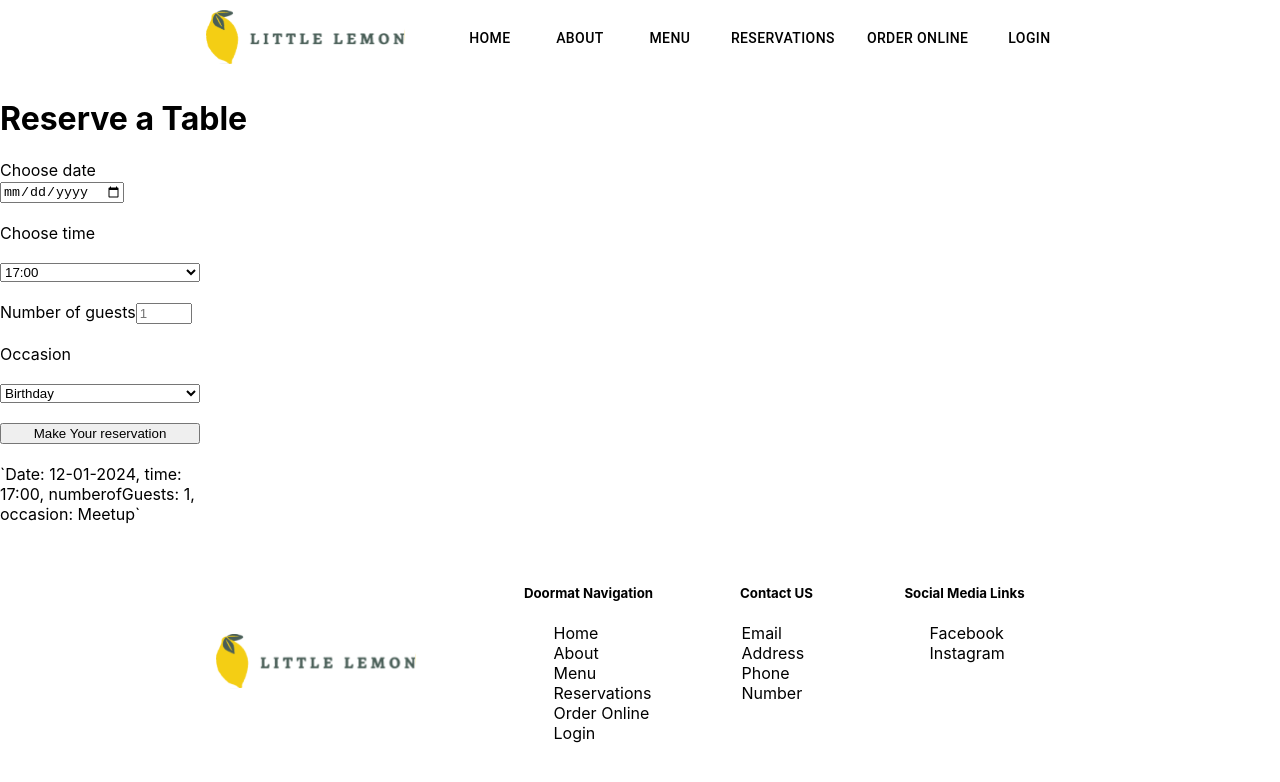
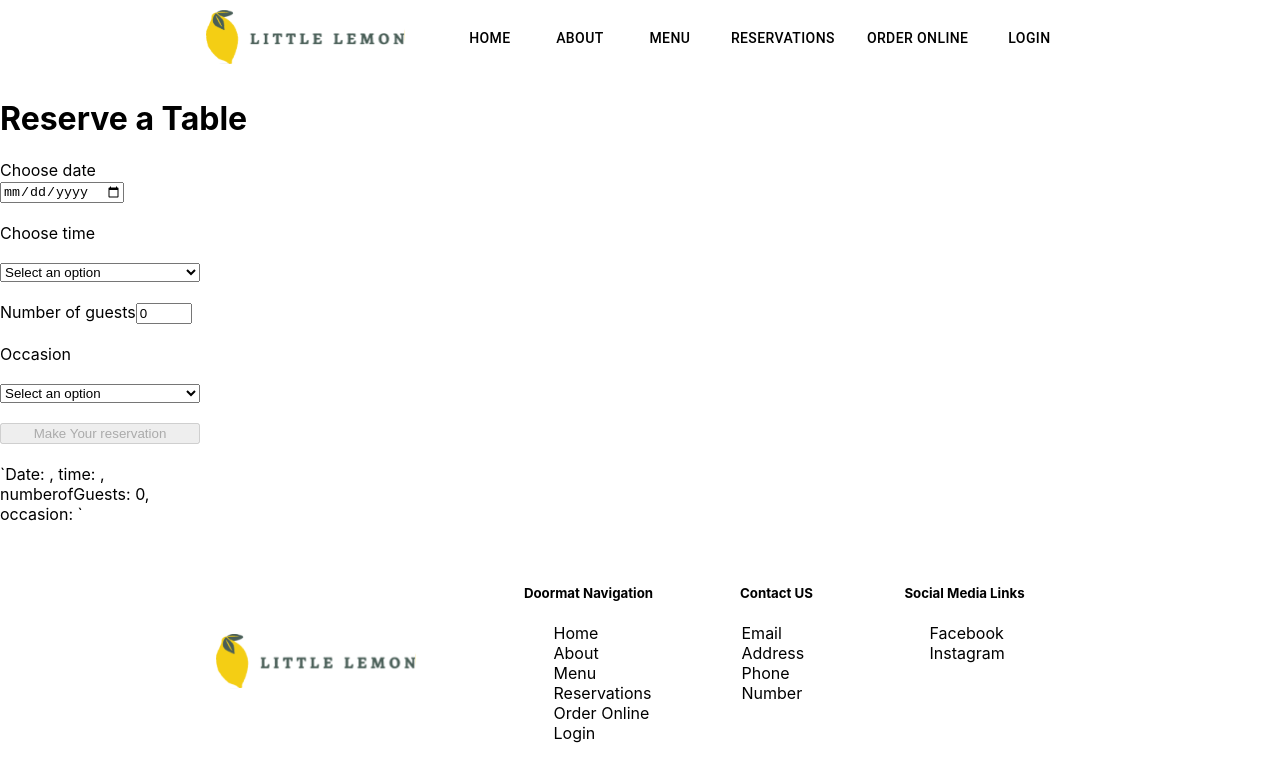
Before and after one commit to tselane2110/littlelemon-capstone-project, a React (Create React App) app: page /bookingPage in a window 1280 px wide. Shown: the top 782 px of the page. Built offline with nearby package versions, Linux system fonts and the light colour scheme.

Commit message:
add: form-validation

```diff
--- a/src/BookingsAPI.js
+++ b/src/BookingsAPI.js
@@ -30,7 +30,14 @@ const formatTime = (time) => {
 };
 
 function submitAPI(formData) {
-    return true;
+    const formFields = (formData.date !== "") && (formData.time !== "") && (formData.numberOfGuests !== 0) && (formData.occasion !== "");
+    if(formFields === true){
+        return true
+    }
+    else{
+        return false
+    }
+
 }
 
 export {fetchAPI, submitAPI};
--- a/src/components/booking-form/booking-form.js
+++ b/src/components/booking-form/booking-form.js
@@ -1,11 +1,11 @@
 import React from "react";
 import "./booking-form.css";
-import { useState } from "react";
+import { useState, useEffect } from "react";
 import { useNavigate } from "react-router-dom";
 import { submitAPI } from "../../BookingsAPI";
 
 // get current date
-
+/*
 const getCurrentDate = () => {
     const today = new Date();
     const day = today.getDate().toString().padStart(2, '0');
@@ -13,15 +13,16 @@ const getCurrentDate = () => {
     const year = today.getFullYear();
 
     return `${day}-${month}-${year}`;
-};
+};*/
 
 function BookingForm(props){
     const availableTimeSlots = props.timeSlots;
     const navigate = useNavigate();
-    const [date, setDate] = useState(getCurrentDate());
-    const [time, setTime] = useState(availableTimeSlots[0]);
-    const [numberOfGuests, setNumberOfGuests] = useState(1);
-    const[occasion, setOccasion] = useState("Meetup");
+    const [date, setDate] = useState("");
+    const [time, setTime] = useState("");
+    const [numberOfGuests, setNumberOfGuests] = useState("0");
+    const[occasion, setOccasion] = useState("");
+    const [isDisabled, setIsDisabled] = useState(true);
 
     const formData = {
         "Date" : date,
@@ -30,15 +31,27 @@ function BookingForm(props){
         "Occasion" : occasion
     }
 
+    // useEffect will invoke the handleSubmit function, everytime either of the values in the dependency array changes
+    useEffect(handleSubmit, [date, time, numberOfGuests, occasion]);
+
+    function handleSubmit(){
+        const formFields = (date !== "") && (time !== "") && (numberOfGuests !== "" && numberOfGuests >= 1 && numberOfGuests <= 10) && (occasion !== "");
+        if (formFields === true ){
+            setIsDisabled(false);
+        }
+        else{
+            setIsDisabled(true);
+        }
+    }
+
     function formSubmission(e){
         e.preventDefault();
-        console.log(formData);
-
         // using submitAPI to validate form data or to validate successful booking
-        const result = submitAPI(formData);
-
-        if (result===true){
+        if (submitAPI(formData) === true){
             navigate("/confirmedBooking");
+        }
+        else{
+            alert("Please submit the form fields correctly!");
         }
     }
     return(
@@ -47,17 +60,20 @@ function BookingForm(props){
         <h1 className="heading-booking-form">Reserve a Table</h1>
         <form onSubmit={formSubmission}>
             <label htmlFor="res-date">Choose date
-                <input type="date" id="res-date" name="date"
+                <input type="date" id="res-date" name="date" required
                 onChange={(e)=>{
                     setDate(e.target.value);
                     props.dispatch(date);
+                    handleSubmit();
                 }}
                 />
             </label>
             <label htmlFor="res-time">Choose time</label>
-            <select id="res-time " name="time" onChange={(e)=>{
+            <select id="res-time " name="time" placeholder="Select Time" required onChange={(e)=>{
                     setTime(e.target.value);
+                    handleSubmit();
                 }}>
+                    <option value="">Select an option</option>
                     {availableTimeSlots.map((timeSlot, index) => (
                         <option key={index} value={timeSlot}>
                             {timeSlot}
@@ -66,22 +82,26 @@ function BookingForm(props){
 
             </select>
             <label htmlFor="guests">Number of guests
-                <input type="number" name="numberOfGuests" placeholder="1" min="1" max="10" id="guests"
+                <input type="number" name="numberOfGuests" value={numberOfGuests} min="1" max="10" id="guests"
+                required
                 onChange={(e)=>{
                     setNumberOfGuests(e.target.value);
+                    handleSubmit();
                 }}
                 />
             </label>
             <label htmlFor="occasion">Occasion</label>
-            <select id="occasion" name="occasion" onChange={(e)=>{
+            <select id="occasion" name="occasion" placeholder="Select Occasion" onChange={(e)=>{
                     setOccasion(e.target.value);
-                }}>
-                <option>Birthday</option>
-                <option>Anniversary</option>
-                <option>Graduation</option>
-                <option>Meetup</option>
+                    handleSubmit();
+                }} required>
+                    <option value="">Select an option</option>
+                    <option>Birthday</option>
+                    <option>Anniversary</option>
+                    <option>Graduation</option>
+                    <option>Meetup</option>
             </select>
-            <button type="submit" value="Make Your reservation" name="submit">Make Your reservation</button>
+            <button type="submit" value="Make Your reservation" name="submit" disabled={isDisabled}>Make Your reservation</button>
             `Date: {date}, time: {time}, numberofGuests: {numberOfGuests}, occasion: {occasion}`
         </form>
         </>
```
Also changed, not shown: 1 other file (tests, documents, lock files or other folders).
